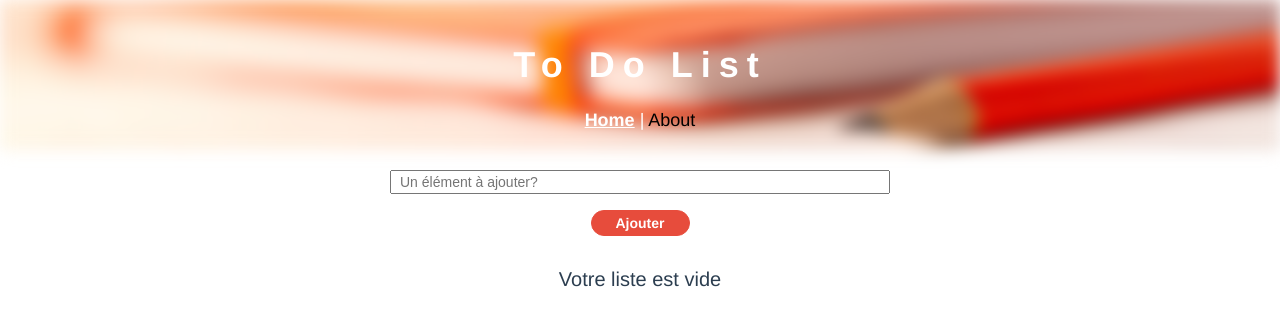
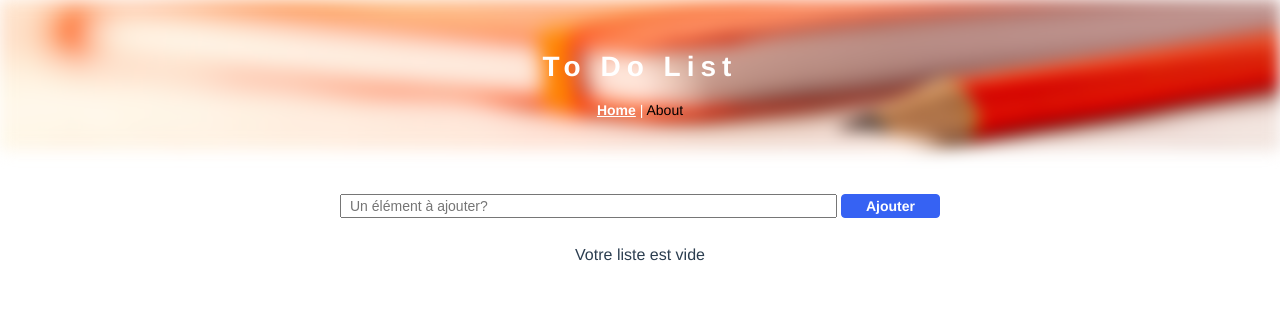
Before and after one commit to OMantel1/todolist-app, a Vue app: page /#/ in a window 1280 px wide. Shown: the top 326 px of the page. Built offline with nearby package versions, Linux system fonts and the light colour scheme.

Commit message:
Change todo visual

```diff
--- a/src/App.vue
+++ b/src/App.vue
@@ -19,18 +19,18 @@ body {
   padding: 0;
 }
 .header {
+  text-align: center;
   position: relative;
   top: 0;
   color: white;
   height: 150px;
   width: 100%;
+  margin-bottom: 24px;
   display: flex;
   justify-content: center;
   flex-direction: column;
   &__title {
-    letter-spacing: 8px;
-    // margin-top: 0;
-    // padding-top: 12px;
+    letter-spacing: 6px;
   }
   a {
     color: black;
@@ -59,8 +59,7 @@ body {
   font-family: Avenir, Helvetica, Arial, sans-serif;
   -webkit-font-smoothing: antialiased;
   -moz-osx-font-smoothing: grayscale;
-  font-size: 18px;
-  text-align: center;
+  font-size: 14px;
   color: #2c3e50;
   width: 100%;
   box-sizing: border-box;
--- a/src/components/Todolist.vue
+++ b/src/components/Todolist.vue
@@ -1,5 +1,6 @@
 <template>
   <div class="container">
+    <form class="form">
       <input
         type="text"
         class="todo-input"
@@ -8,8 +9,7 @@
         v-on:keyup.enter="addNewTodo"
       />
       <button class="addButton btn" v-on:click="addNewTodo">Ajouter</button>
-
-    <!-- <p> {{dataToDelete}} </p> -->
+    </form>
 
     <div class="list-group">
       <p v-if="itemList.length <= 0" class="msg">Votre liste est vide</p>
@@ -67,7 +67,7 @@ export default {
     },
     addNewTodo() {
       if (this.newTodo.length > 0) {
-        this.itemList.push(this.newTodo);
+        this.itemList.unshift(this.newTodo);
       }
       this.newTodo = "";
       localStorage.setItem("todoStorage", JSON.stringify(this.itemList));
@@ -85,26 +85,32 @@ export default {
 <style lang="scss" scoped>
 .container {
   width: 90vw;
-  max-width: 500px;
+  max-width: 600px;
   margin: auto;
   padding: 20px 0;
 }
 
-.addButton {
-  margin-top: 16px;
+.form {
+  display: flex;
 }
 
 .msg {
-  font-size: 20px;
+  font-size: 16px;
+}
+
+.container,
+.msg {
+  text-align: center;
 }
 
 .btn {
   font-family: inherit;
-  padding: 4px 24px;
-  border-radius: 50px;
-  border: solid #e74c3c 1px;
+  padding: 0 24px;
+  line-height: 22px;
+  border-radius: 4px;
+  border: solid #3662f3 1px;
   color: white;
-  background-color: #e74c3c;
+  background-color: #3662f3;
   font-weight: bold;
   font-size: 14px;
   &:hover {
@@ -115,17 +121,20 @@ export default {
 
 .todo-input {
   padding: 2px 8px;
+  margin-right: 4px;
   width: 100%;
   box-sizing: border-box;
   font-size: 14px;
 }
 
 .list-group {
-  // border: solid 1px red;
   padding: 12px 0;
   ul {
-    margin: 0;
     padding: 0;
+    margin: auto;
+    display: grid;
+    grid-template-columns: repeat(3, 1fr);
+    gap: 8px;
   }
 }
 </style>
--- a/src/components/TodolistItems.vue
+++ b/src/components/TodolistItems.vue
@@ -1,9 +1,12 @@
 <template>
   <li>
-    <p>{{ content }}</p>
-    <a class="delete-single-item" @click="deleteSingleItem" href="#">
+    <p>
+      {{ content }}
+    </p>
+    <a class="delete-icon" @click="deleteSingleItem" href="#">
       <i class="far fa-window-close"></i
     ></a>
+
   </li>
 </template>
 
@@ -27,12 +30,10 @@ li {
   list-style-type: none;
   border: solid rgb(185, 185, 213) 1px;
   text-align: left;
-  padding: 0 10px;
-  margin: 8px 0;
+  padding: 0 8px;
   border-radius: 2px;
   display: flex;
   justify-content: space-between;
-  align-items: center;
   p {
     margin: 2px;
   }
@@ -42,7 +43,8 @@ li {
   color: #e74c3c;
 }
 
-li:nth-child(even) {
-  background-color: rgb(240, 240, 240);
+.delete-icon {
+  position: relative;
+  top: 2px;
 }
 </style>
--- a/src/views/About.vue
+++ b/src/views/About.vue
@@ -9,5 +9,6 @@ p {
   color: grey;
   font-weight: lighter;
   font-size: 18px;
+  text-align: center;
 }
 </style>
```
Lines whose indentation alone changed are shown as unchanged.
